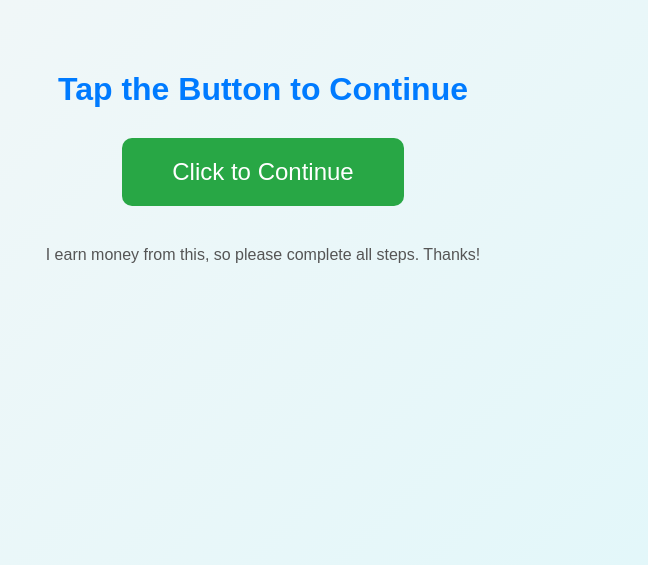
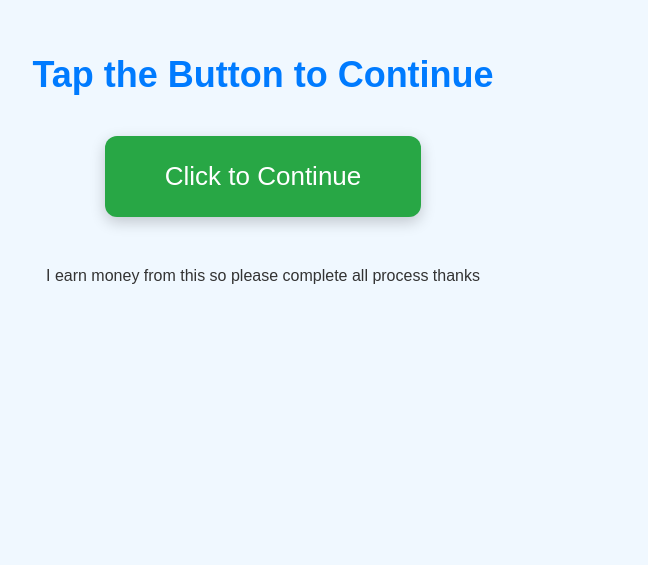
Before and after one commit to ijazabdullah481-afk/mytaskpage, a plain HTML site: page index.html in a window 1280 px wide. Shown: the part 235-800 px from the top of the page, without its empty margins (377-1025 px from the left). Drawn offline with Linux system fonts and the light colour scheme.

Commit message:
Update index.html

```diff
--- a/index.html
+++ b/index.html
@@ -12,39 +12,40 @@
       align-items: center;
       height: 100vh;
       font-family: Arial, sans-serif;
-      background: linear-gradient(135deg, #f7f7f7, #e0f7fa);
+      background-color: #f0f8ff;
       text-align: center;
       margin: 0;
     }
     h1 {
+      font-size: 36px;
       color: #007bff;
-      font-size: 32px;
-      margin-bottom: 30px;
+      margin-bottom: 40px;
     }
     a.button {
       display: inline-block;
-      padding: 20px 50px;
-      font-size: 24px;
+      padding: 25px 60px;
+      font-size: 26px;
       color: #fff;
       background-color: #28a745;
       text-decoration: none;
-      border-radius: 10px;
-      transition: background 0.3s, transform 0.2s;
+      border-radius: 12px;
+      box-shadow: 0 5px 15px rgba(0,0,0,0.2);
+      transition: all 0.3s ease;
     }
     a.button:hover {
       background-color: #218838;
       transform: scale(1.05);
     }
     p.note {
-      margin-top: 40px;
+      margin-top: 50px;
       font-size: 16px;
-      color: #555;
+      color: #333;
     }
   </style>
 </head>
 <body>
   <h1>Tap the Button to Continue</h1>
   <a class="button" href="https://shrinkme.click/YMXL" target="_blank">Click to Continue</a>
-  <p class="note">I earn money from this, so please complete all steps. Thanks!</p>
+  <p class="note">I earn money from this so please complete all process thanks</p>
 </body>
 </html>
```
